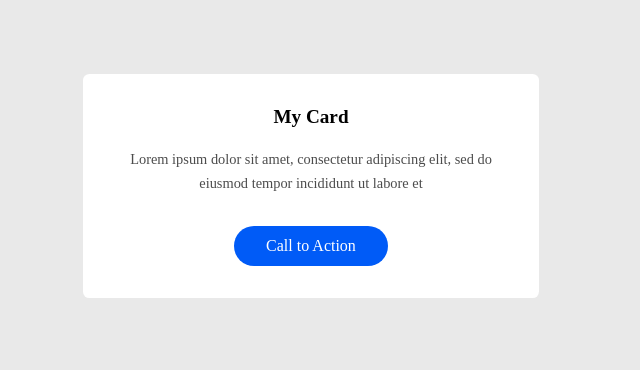
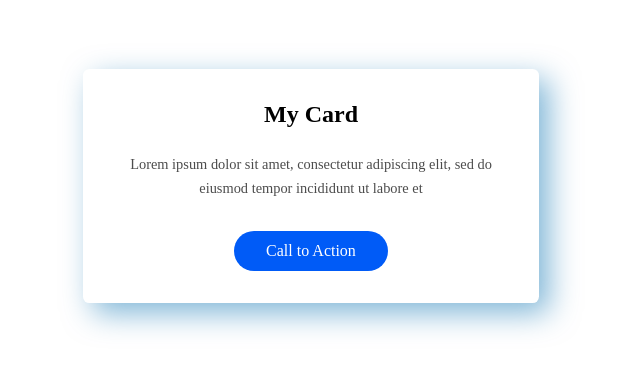
Before and after one commit to SAIDOU11/Shadows, a plain HTML site: page index.html in a window 1280 px wide. Shown: the part 214-584 px from the top of the page, without its empty margins (329-969 px from the left). Drawn offline with Linux system fonts and the light colour scheme.

Commit message:
subjective shadow

```diff
--- a/style.css
+++ b/style.css
@@ -8,7 +8,7 @@ body {
   height: 100vh;
   display: grid;
   place-content: center;
-  background: #e9e9e9;
+  background: #fff;
 }
 
 .card {
@@ -18,11 +18,17 @@ body {
   background: #fff;
   border-radius: 0.4em;
   text-align: center;
+  box-shadow: 10px 10px 30px rgba(0, 109, 175, 0.5);
+  /*
+  box-shadow : horizontal vertical blur color;
+  --   12% to 20% Opacity
+  box-shadow: 0px 4px 3px rgba(0, 0, 0, 0.2);
+   */
 }
 
 .title {
   font-weight: bold;
-  font-size: 1.2rem;
+  font-size: 1.5rem;
   margin-top: 0;
 }
 
```
